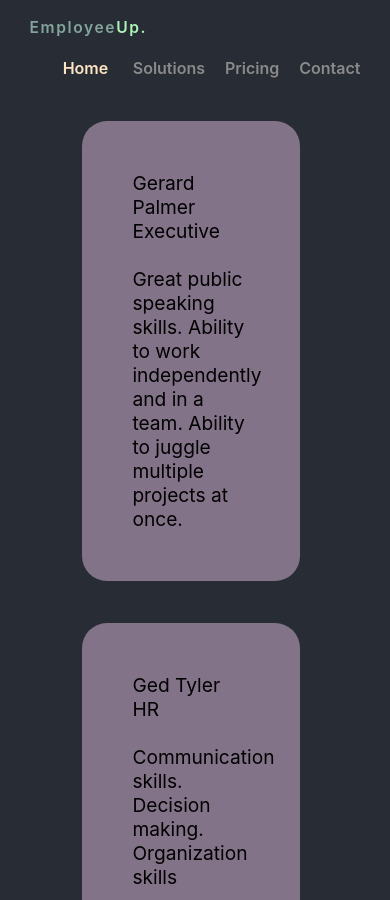
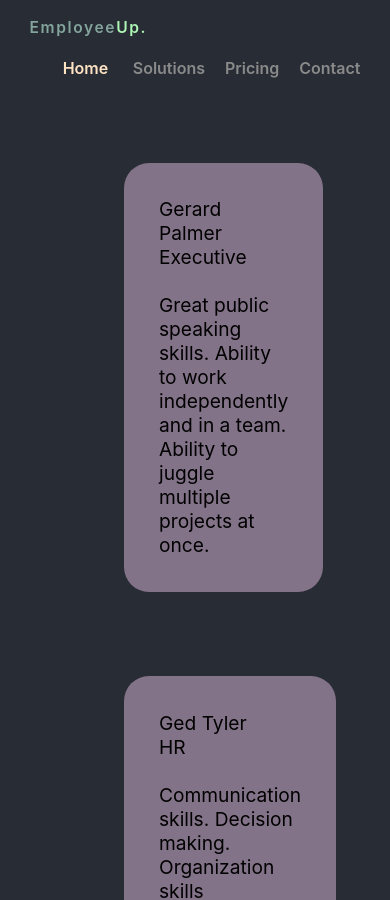
Before and after one commit to dianastanciu-dev/employee-management, a React (Create React App) app: page / in a window 390 px wide. Shown: the top 900 px of the page. Built offline with nearby package versions, Linux system fonts and the light colour scheme.

Commit message:
responsive repair

```diff
--- a/src/components/Home.css
+++ b/src/components/Home.css
@@ -27,13 +27,14 @@ li{
 
 
 @media screen and (max-width: 700px) {
-      .employeeCard{
-            margin: 5vh;
-      }
+     ul{
+           margin-top: 10vh;
+     }
 
       .employeeCard li{
-            width: 30vw;
-            padding: calc(18vw - 20px);
+            margin: auto;
+            width: 40vw;
+            padding: calc(14vw - 20px);
       }
 
 }
```
